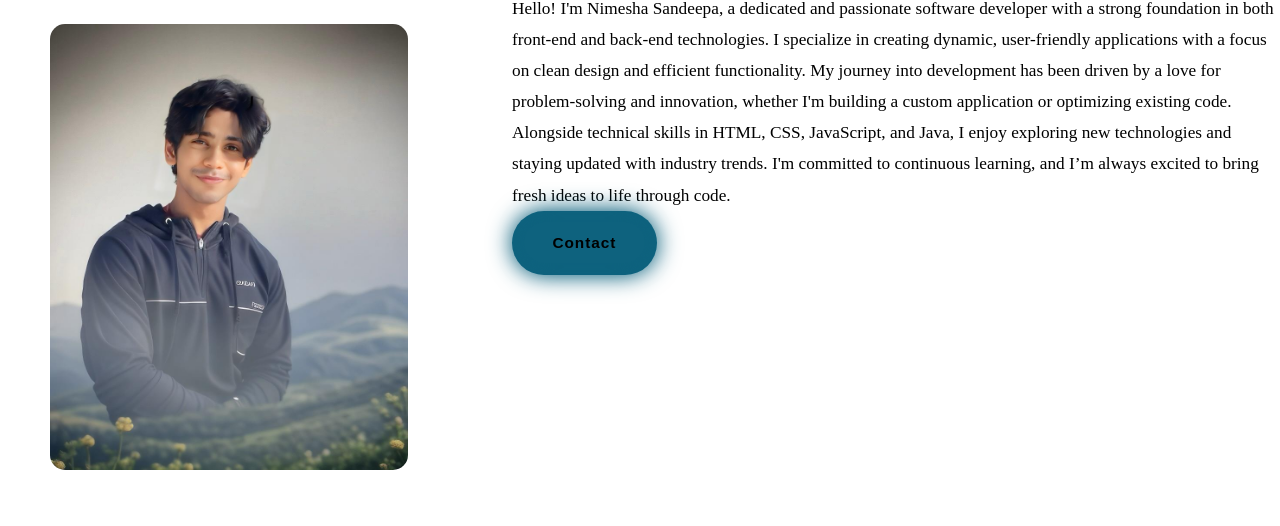
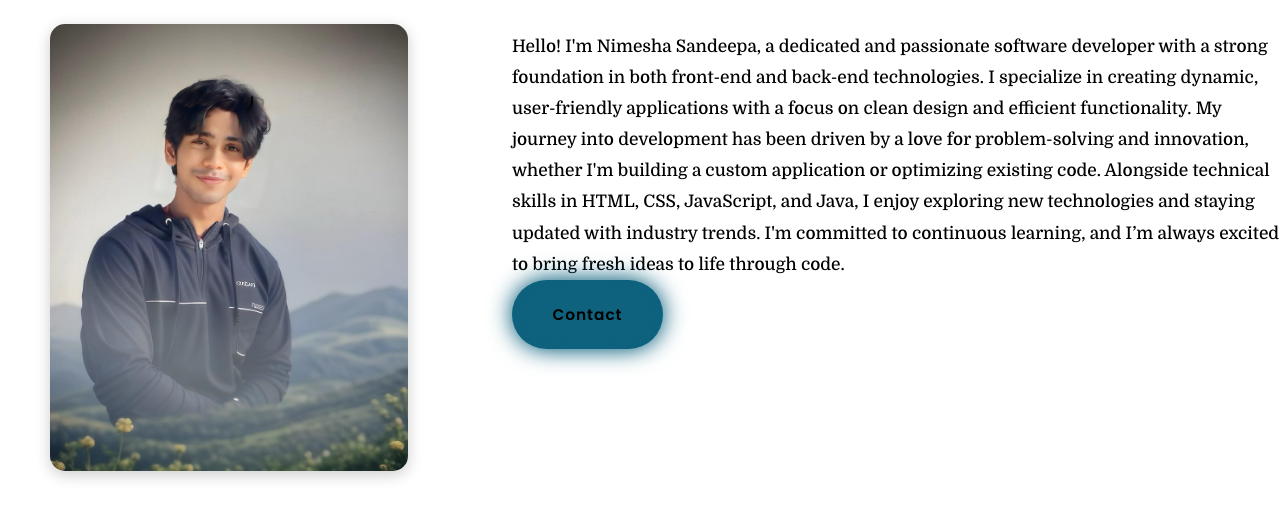
Before and after one commit to NimeshaSandeepa/My-portfolio, a plain HTML site: page about.html in a window 1280 px wide. Shown: the part 274-800 px from the top of the page. Drawn offline with nearby package versions, Linux system fonts and the light colour scheme.

Commit message:
update css

```diff
--- a/about.html
+++ b/about.html
@@ -6,6 +6,9 @@
         <title>Home</title>
         <link rel="stylesheet" href="style.css">
         <link href='https://unpkg.com/boxicons@2.1.4/css/boxicons.min.css' rel='stylesheet'>
+        <link rel="preconnect" href="https://fonts.googleapis.com">
+<link rel="preconnect" href="https://fonts.gstatic.com" crossorigin>
+<link href="https://fonts.googleapis.com/css2?family=Domine:wght@400..700&family=Poppins:ital,wght@0,100;0,200;0,300;0,400;0,500;0,600;0,700;0,800;0,900;1,100;1,200;1,300;1,400;1,500;1,600;1,700;1,800;1,900&display=swap" rel="stylesheet">
 
     </head>
     <body>
--- a/style.css
+++ b/style.css
@@ -322,6 +322,7 @@
         margin-top: 170px;
         height: 70%;
         margin-left: 50px;
+        box-shadow: 0 4px 15px rgba(0, 0, 0, 0.2);
 
 
     }
@@ -335,9 +336,21 @@
     background: linear-gradient(to right, #20b1c7,#6c14d0);
     -webkit-background-clip: text;
     -webkit-text-fill-color: transparent;
+    text-shadow: 2px 2px 4px rgba(0, 0, 0, 0.3);
+
+    }
+    button[type="submit"] {
+        background-color: var(--main-color);
     }
     .about-col-2{
         flex-basis: 60%;
+    }
+    .about-col-2::before {
+        content: "Discover More";
+        font-size: 1.2rem;
+        color: var(--main-color);
+        display: block;
+        margin-bottom: 20px;
     }
     .about-col-2 > p{
         font-family: "Domine", serif ;
```
Also changed, not shown: contact.html (+3 -0 lines), home.html (+3 -0 lines), projects.html (+3 -0 lines), services.html (+3 -0 lines).
